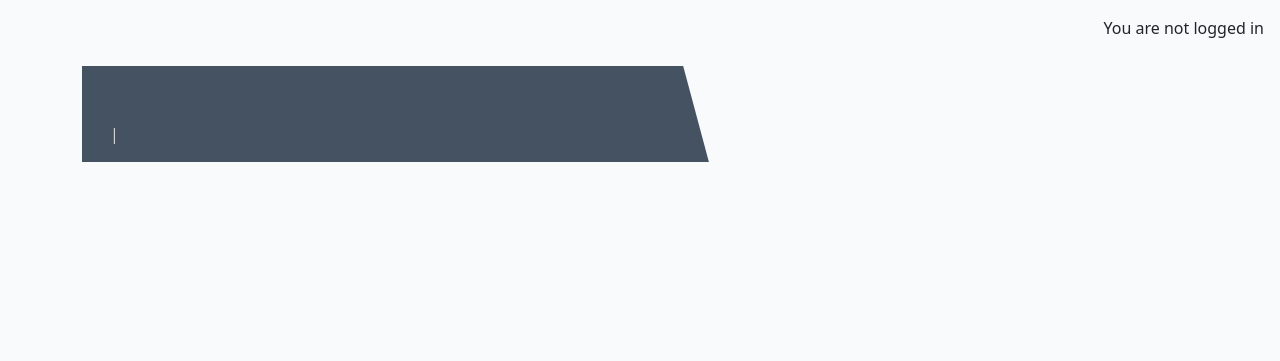
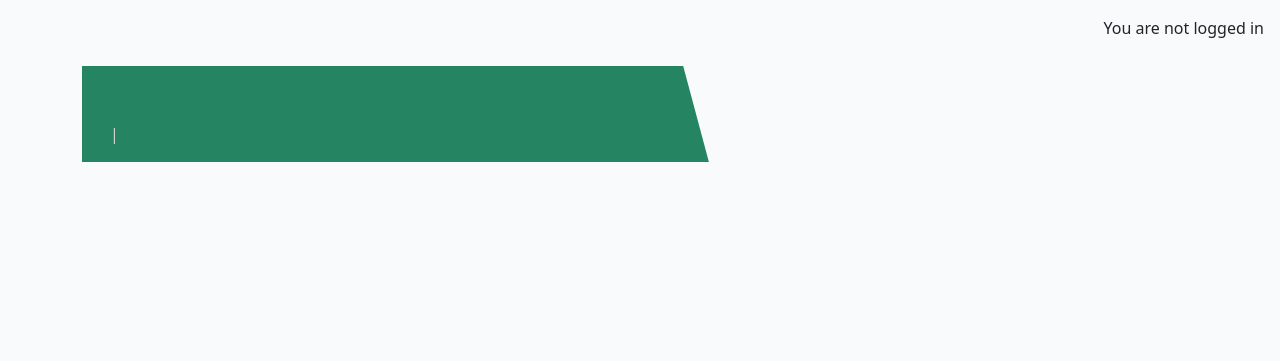
Before and after one commit to GNaces/My-coffee-blog, a Django app: template hi_blog/templates/hi_blog/post_detail.html in a window 1280 px wide. Shown: the part 101-462 px from the top of the page. Run offline with Django 3.2, Linux system fonts and the light colour scheme; the template is opened without the code that fills it, so the values that code supplies are empty; some libraries are stand-ins or nearby versions.

Commit message:
change masthead id color

```diff
--- a/coffee_project/settings.py
+++ b/coffee_project/settings.py
@@ -30,7 +30,6 @@ SECRET_KEY = 'django-insecure-j9hre7)3xo^9ddj16jx@fej#f$3w_3)gfr^g83lmdi-)&uw7we
 
 # SECURITY WARNING: don't run with debug turned on in production!
 DEBUG = False
-
 ALLOWED_HOSTS = ['8000-gnaces-mycoffeeblog-hg02bax6pq5.ws.codeinstitute-ide.net','.herokuapp.com']
 
 
--- a/static/css/style.css
+++ b/static/css/style.css
@@ -64,7 +64,7 @@ body {
 }
 
 .scale {
-    width: 100%;
+    width: 50%;
     height: auto;
 }
 
@@ -84,7 +84,7 @@ body {
 }
 
 .masthead-text {
-    background-color: #445261;
+    background-color: #258462;
     color: white;
     position: relative;
 }
@@ -101,7 +101,7 @@ body {
     right: 90%;
     height: 100%;
     width: 150%;
-    background: #445261;
+    background: #258462;
     -webkit-transform: skew(15deg);
     -moz-transform: skew(15deg);
     transform: skew(15deg);
```
Also changed, not shown: 1 other file.
